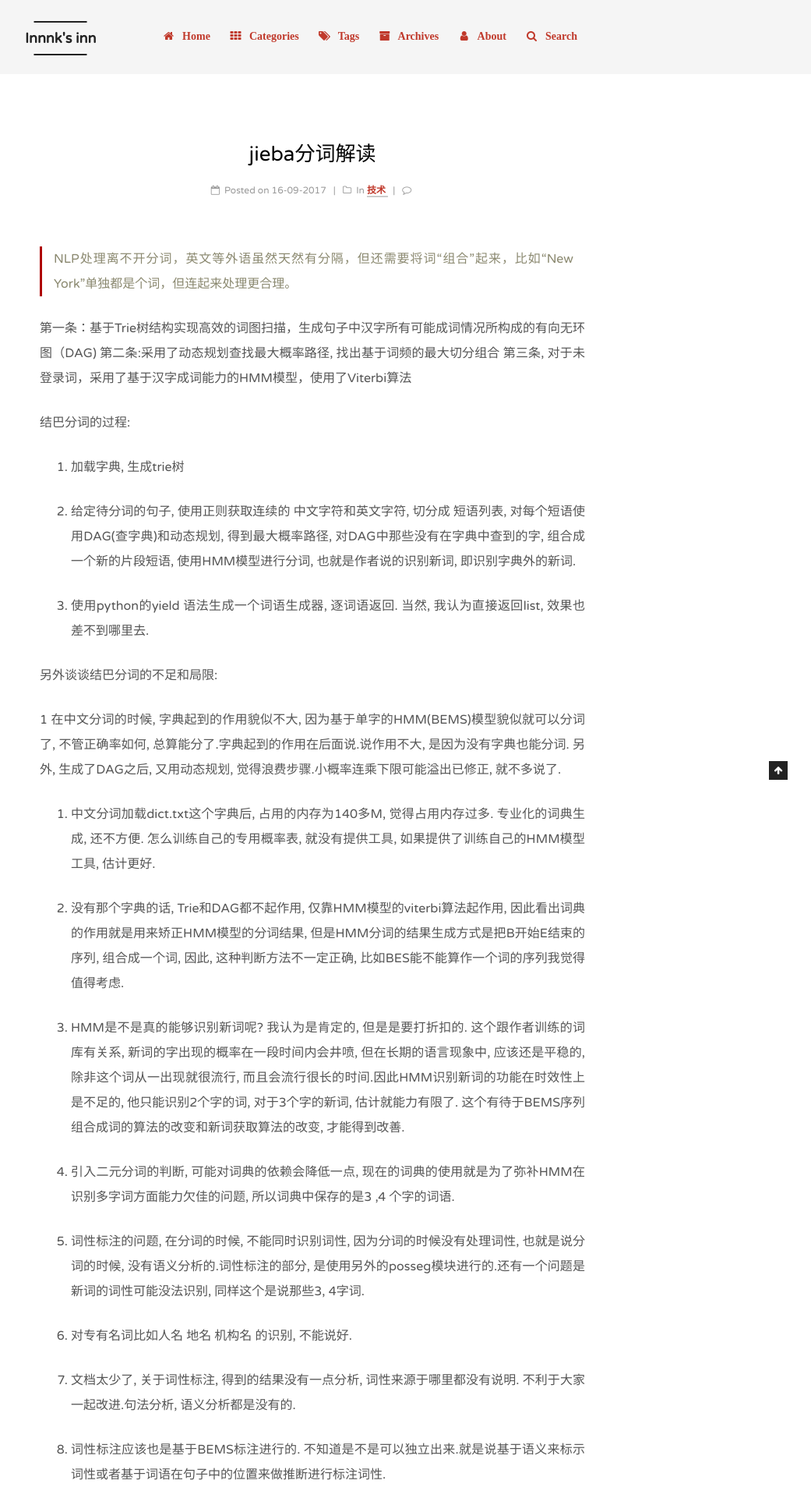
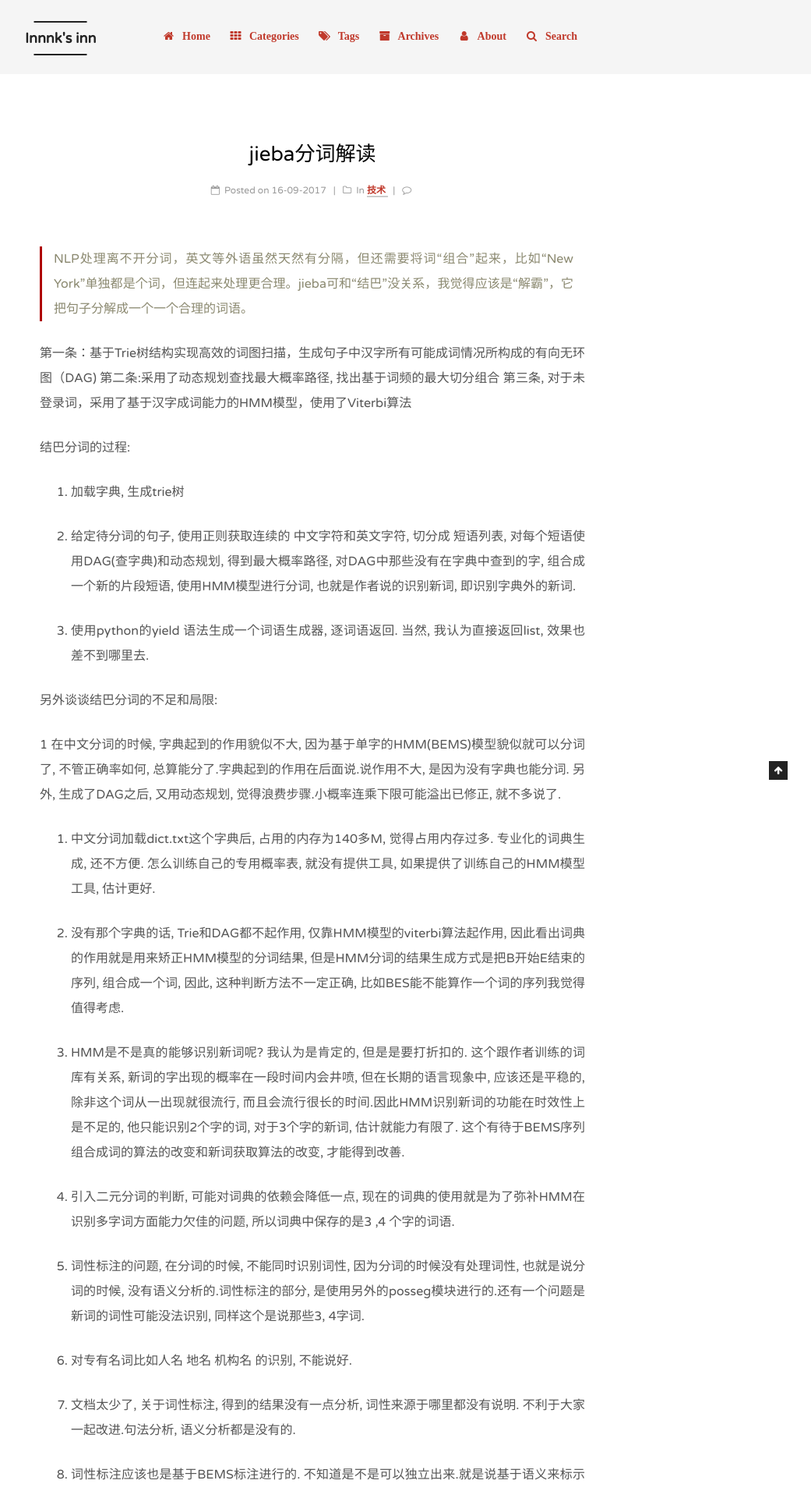
Before and after one commit to innnk/innnk.github.io, a Jekyll site: the page built from _posts/2017-09-16-jieba.md, in a window 1280 px wide. Shown: the top 1912 px of the page at 78% size, without its empty margins (239-1280 px from the left). Built offline with Jekyll 4.4.1, drawn with Linux system fonts in a browser that asks for light colours; comment, search, counter and statistics services are not loaded.

Commit message:
update blog

```diff
--- a/_posts/2017-09-16-jieba.md
+++ b/_posts/2017-09-16-jieba.md
@@ -5,7 +5,7 @@
 category: 技术
 mathjax: true
 ---
->NLP处理离不开分词，英文等外语虽然天然有分隔，但还需要将词“组合”起来，比如“New York”单独都是个词，但连起来处理更合理。
+>NLP处理离不开分词，英文等外语虽然天然有分隔，但还需要将词“组合”起来，比如“New York”单独都是个词，但连起来处理更合理。jieba可和“结巴”没关系，我觉得应该是“解霸”，它把句子分解成一个一个合理的词语。
 
 第一条：基于Trie树结构实现高效的词图扫描，生成句子中汉字所有可能成词情况所构成的有向无环图（DAG)
 第二条:采用了动态规划查找最大概率路径, 找出基于词频的最大切分组合
```
